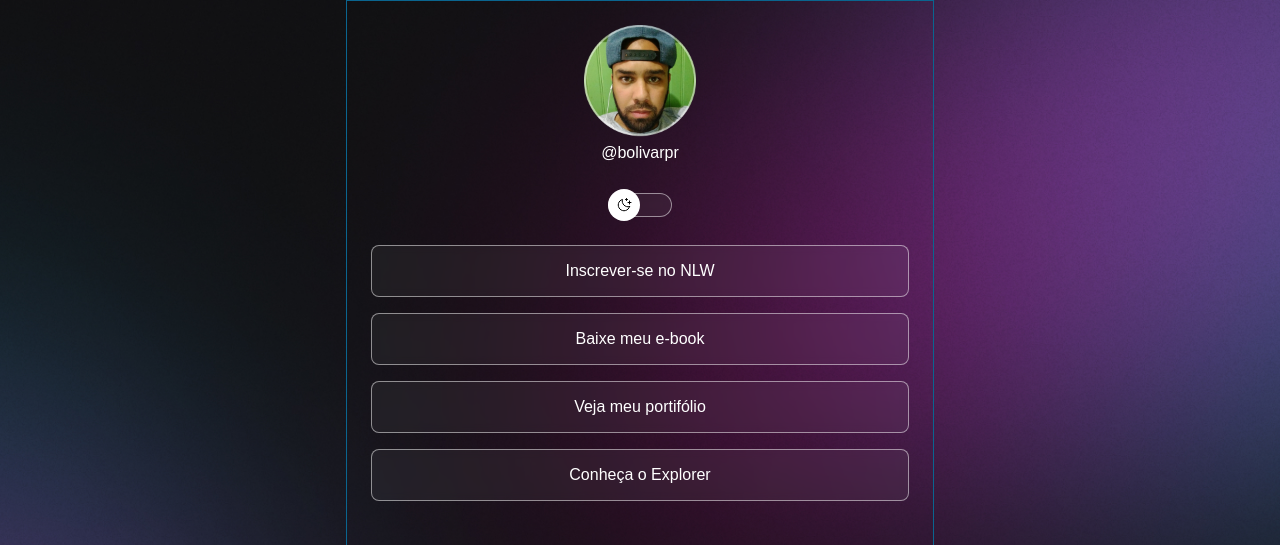
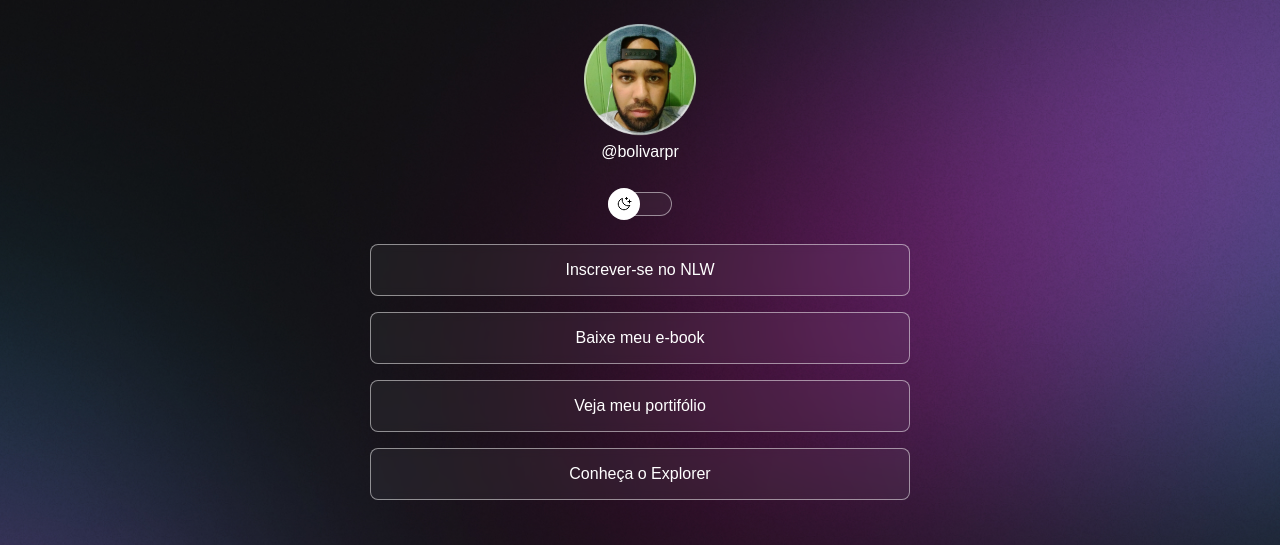
Before and after one commit to Bolivarpr/rocketseat, a plain HTML site: page assets/index.html in a window 1280 px wide. Shown: the top 545 px of the page. Drawn offline with nearby package versions, Linux system fonts and the light colour scheme.

Commit message:
removendo border solid do container

```diff
--- a/assets/style.css
+++ b/assets/style.css
@@ -37,9 +37,7 @@ body * {
 
 #container {
     width: 100%;
-    max-width: 588px;
-    border: 1px solid rgba(10, 101, 143);
-    margin: auto;
+    max-width: 588px;margin: auto;
     padding: 0 24px;
 }
 
```
